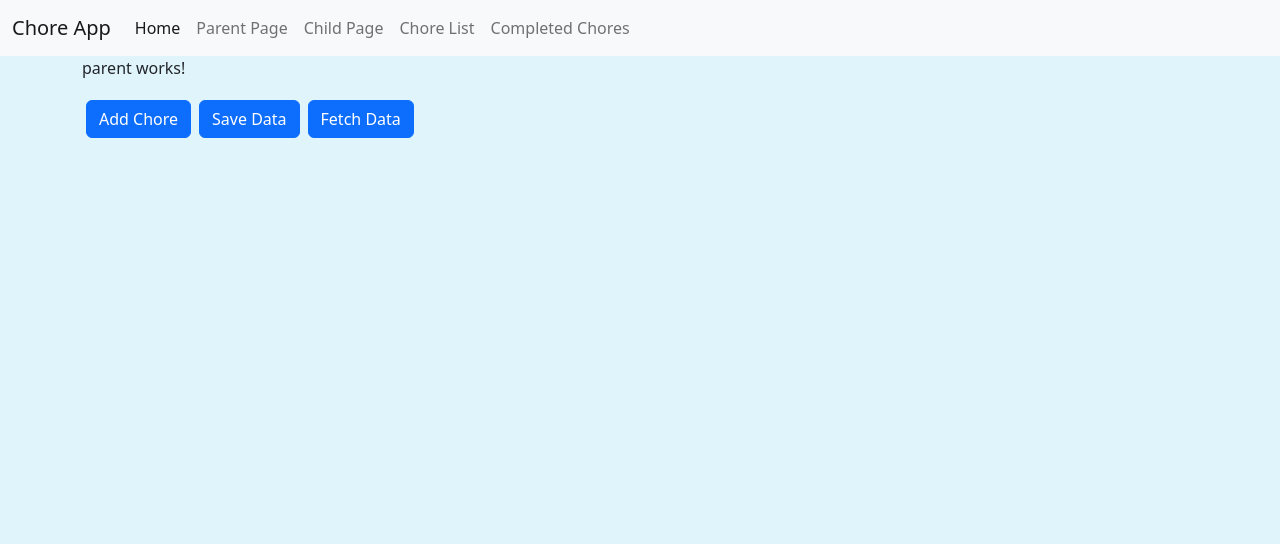
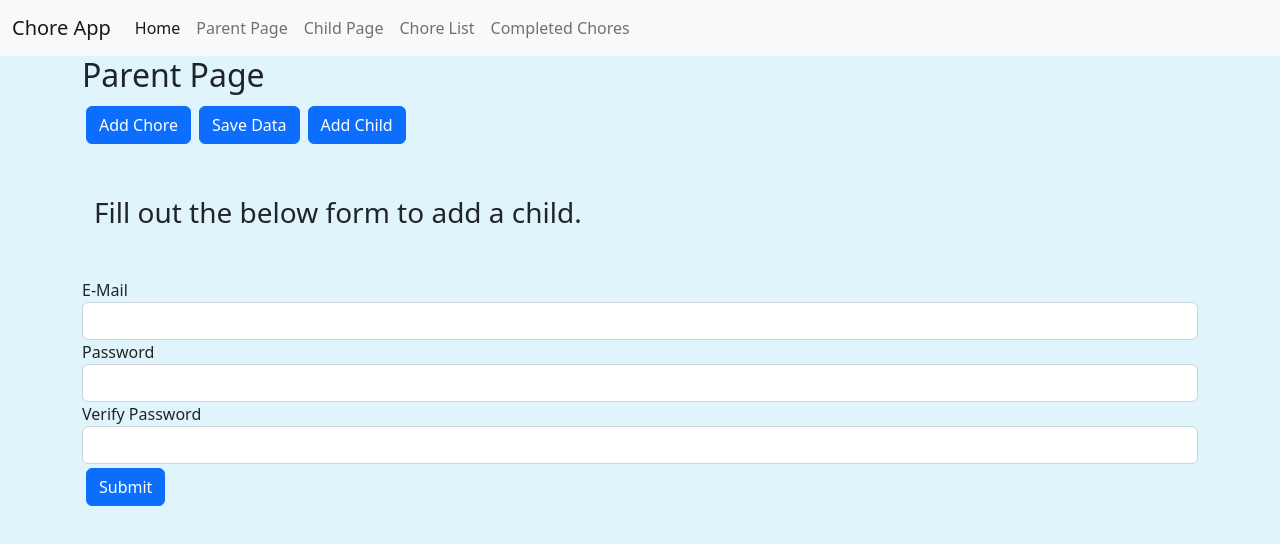
Before and after one commit to pklein2022/chore-app, an Angular app: page /parent in a window 1280 px wide. Shown: the top 544 px of the page. Built offline with nearby package versions, Linux system fonts and the light colour scheme.

Commit message:
added Home component and child form

```diff
--- a/src/app/app-routing.module.ts
+++ b/src/app/app-routing.module.ts
@@ -6,10 +6,11 @@ import { ChoresResolverService } from './chores-resolver.service';
 import { ChoreDetailComponent } from './chores/chore-detail/chore-detail.component';
 import { ChoreEditComponent } from './chores/chore-edit/chore-edit.component';
 import { ChoreListComponent } from './chores/chore-list/chore-list.component';
+import { HomeComponent } from './home/home.component';
 import { ParentComponent } from './parent/parent.component';
 
 const routes: Routes = [
-  { path: '', component: AuthComponent, pathMatch: 'full' },
+  { path: '', component: HomeComponent , pathMatch: 'full' },
   { path: 'chores', component: ChoreListComponent, resolve: [ChoresResolverService] },
   { path: 'chores/new', component: ChoreEditComponent },
   { path: 'chores/:id', component: ChoreDetailComponent, resolve: [ChoresResolverService] },
--- a/src/app/app.module.ts
+++ b/src/app/app.module.ts
@@ -19,6 +19,7 @@ import { LoadingSpinnerComponent } from './shared/loading-spinner/loading-spinne
 import { AlertComponent } from './shared/alert/alert/alert.component';
 import { PlaceHolderDirective } from './shared/placeholder/placeholder.directive';
 import { AuthComponent } from './auth/auth.component';
+import { HomeComponent } from './home/home.component';
 
 @NgModule({
   declarations: [
@@ -34,6 +35,7 @@ import { AuthComponent } from './auth/auth.component';
     LoadingSpinnerComponent,
     AlertComponent,
     PlaceHolderDirective,
+    HomeComponent,
   ],
   imports: [
     BrowserModule,
--- a/src/app/chores/chore-list/chore-list.component.html
+++ b/src/app/chores/chore-list/chore-list.component.html
@@ -33,7 +33,7 @@
           Not completed
         </p>
         <p class="card-text">
-          <small class="text-muted">Amount Earned: ${{ chore.amount }}.00 </small>
+          <small class="text-muted">Amount Earned: ${{ chore.amount }} </small>
         </p>
         <p>
           <!-- <button
--- a/src/app/header/header.component.html
+++ b/src/app/header/header.component.html
@@ -1,7 +1,7 @@
 <nav class="navbar navbar-expand-lg navbar-light bg-light">
   <div class="container-fluid">
     <a class="navbar-brand" href="#">Chore App</a>
-    <button
+    <!-- <button
       class="navbar-toggler"
       type="button"
       data-bs-toggle="collapse"
@@ -11,7 +11,7 @@
       aria-label="Toggle navigation"
     >
       <span class="navbar-toggler-icon"></span>
-    </button>
+    </button> -->
     <div class="collapse navbar-collapse" id="navbarNavDropdown">
       <ul class="navbar-nav">
         <li class="nav-item">
--- /dev/null
+++ b/src/app/home/home.component.html
@@ -0,0 +1,10 @@
+<div><h1>Welcome to the Chore App!</h1>
+<p>Please sign-up or login to start using this chore tracking app for your children. </p>
+<p>You will be able to add a child(ren) and assign them chores to complete. Your children can view their chore list and mark them completed,
+  as well as see a total amount earned from their completed chore list.</p>
+
+</div>
+
+
+
+<app-auth></app-auth>
--- /dev/null
+++ b/src/app/home/home.component.ts
@@ -0,0 +1,15 @@
+import { Component, OnInit } from '@angular/core';
+
+@Component({
+  selector: 'app-home',
+  templateUrl: './home.component.html',
+  styleUrls: ['./home.component.css']
+})
+export class HomeComponent implements OnInit {
+
+  constructor() { }
+
+  ngOnInit(): void {
+  }
+
+}
--- a/src/app/parent/parent.component.html
+++ b/src/app/parent/parent.component.html
@@ -1,10 +1,57 @@
-<p>parent works!</p>
+<h2>Parent Page</h2>
 <button type="button" class="btn btn-primary m-1" routerLink="/chores/new">
   Add Chore
 </button>
 <button type="button" class="btn btn-primary m-1" (click)="onSaveData()">
   Save Data
 </button>
-<button type="button" class="btn btn-primary m-1" (click)="onFetchData()">
+<!-- <button type="button" class="btn btn-primary m-1" (click)="onFetchData()">
   Fetch Data
+</button> -->
+<button type="button" class="btn btn-primary m-1" (click)="onSaveData()">
+  Add Child
 </button>
+<div class="container-md mt-5 mb-5">
+  <h3>Fill out the below form to add a child.</h3>
+</div>
+<form #authForm="ngForm">
+  <div class="form-group">
+    <label for="email">E-Mail</label>
+    <input
+      type="email"
+      id="email"
+      class="form-control"
+      ngModel
+      name="email"
+      required
+      email
+    />
+  </div>
+  <div class="form-group">
+    <label for="password">Password</label>
+    <input
+      type="password"
+      id="password"
+      class="form-control"
+      ngModel
+      name="password"
+      required
+      minlength="6"
+    />
+    <div class="form-group">
+      <label for="password">Verify Password</label>
+      <input
+        type="password"
+        id="verify password"
+        class="form-control"
+        ngModel
+        name="verify password"
+        required
+        minlength="6"
+      />
+      <button type="button" class="btn btn-primary m-1" (click)="onSaveData()">
+        Submit
+      </button>
+    </div>
+  </div>
+</form>
```
Also changed, not shown: src/app/home/home.component.css (added).
